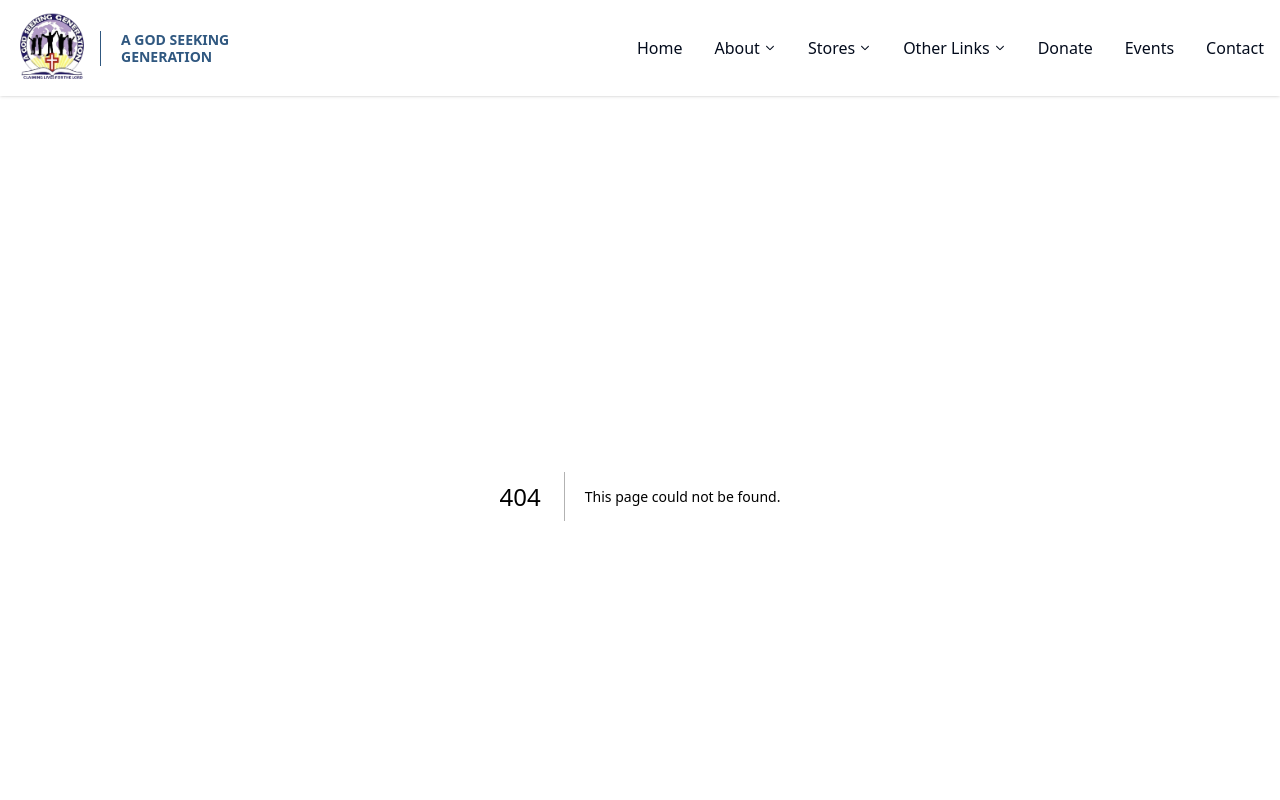
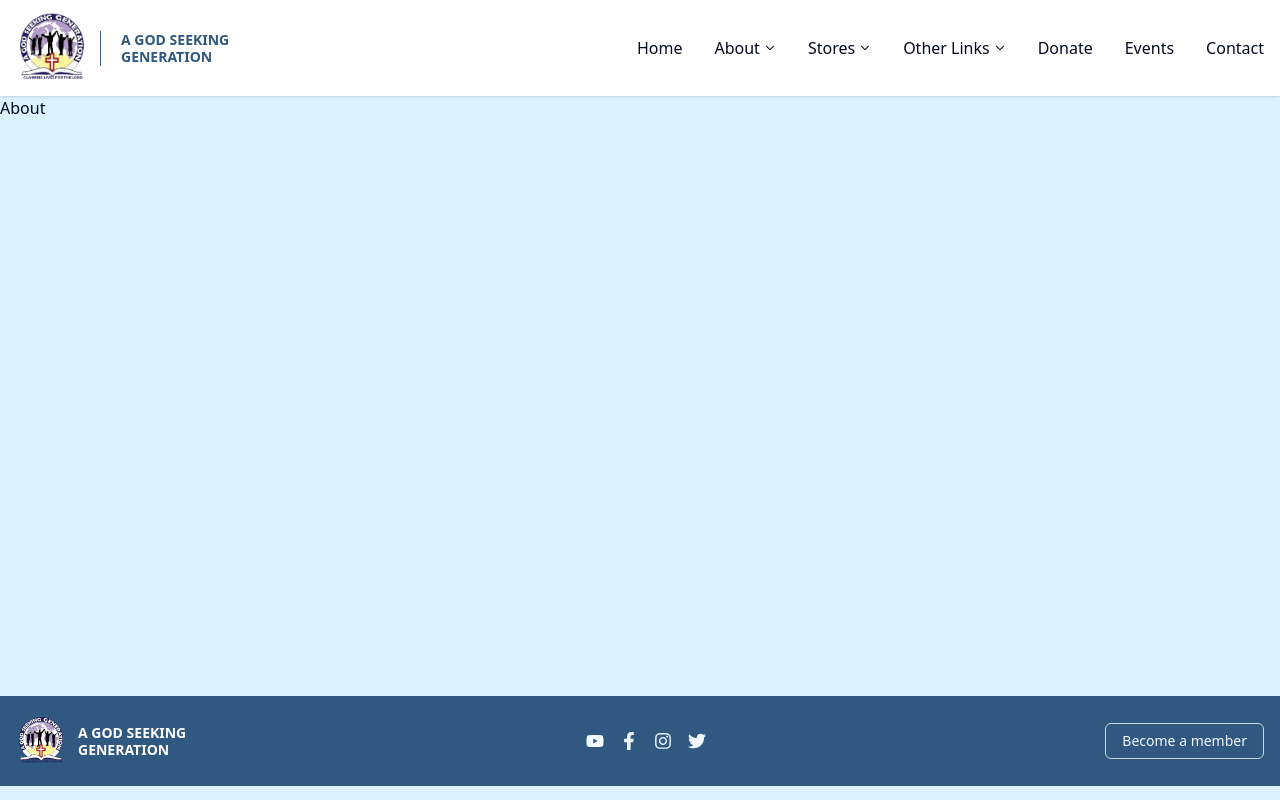
Before and after one commit to InFynnity8/GSG, a Next.js app: page /about in a window 1280 px wide. Before the commit this address had no page. Shown: the top 800 px of the page. Built offline with nearby package versions, Linux system fonts and the light colour scheme.

Commit message:
feat: Add new pages

```diff
--- /dev/null
+++ b/app/(pages)/about/page.tsx
@@ -0,0 +1,9 @@
+import React from 'react'
+
+const About = () => {
+  return (
+    <div className='min-h-[75vh]'>About</div>
+  )
+}
+
+export default About
--- /dev/null
+++ b/app/(pages)/contact/page.tsx
@@ -0,0 +1,9 @@
+import React from 'react'
+
+const Contact = () => {
+  return (
+    <div className='min-h-[75vh]'>Contact</div>
+  )
+}
+
+export default Contact
--- /dev/null
+++ b/app/(pages)/events/page.tsx
@@ -0,0 +1,9 @@
+import React from 'react'
+
+const Events = () => {
+  return (
+    <div className='min-h-[75vh]'>Events</div>
+  )
+}
+
+export default Events
--- /dev/null
+++ b/app/(pages)/give/page.tsx
@@ -0,0 +1,9 @@
+import React from 'react'
+
+const Donate = () => {
+  return (
+    <div className='min-h-[75vh]'>Donate</div>
+  )
+}
+
+export default Donate
```
